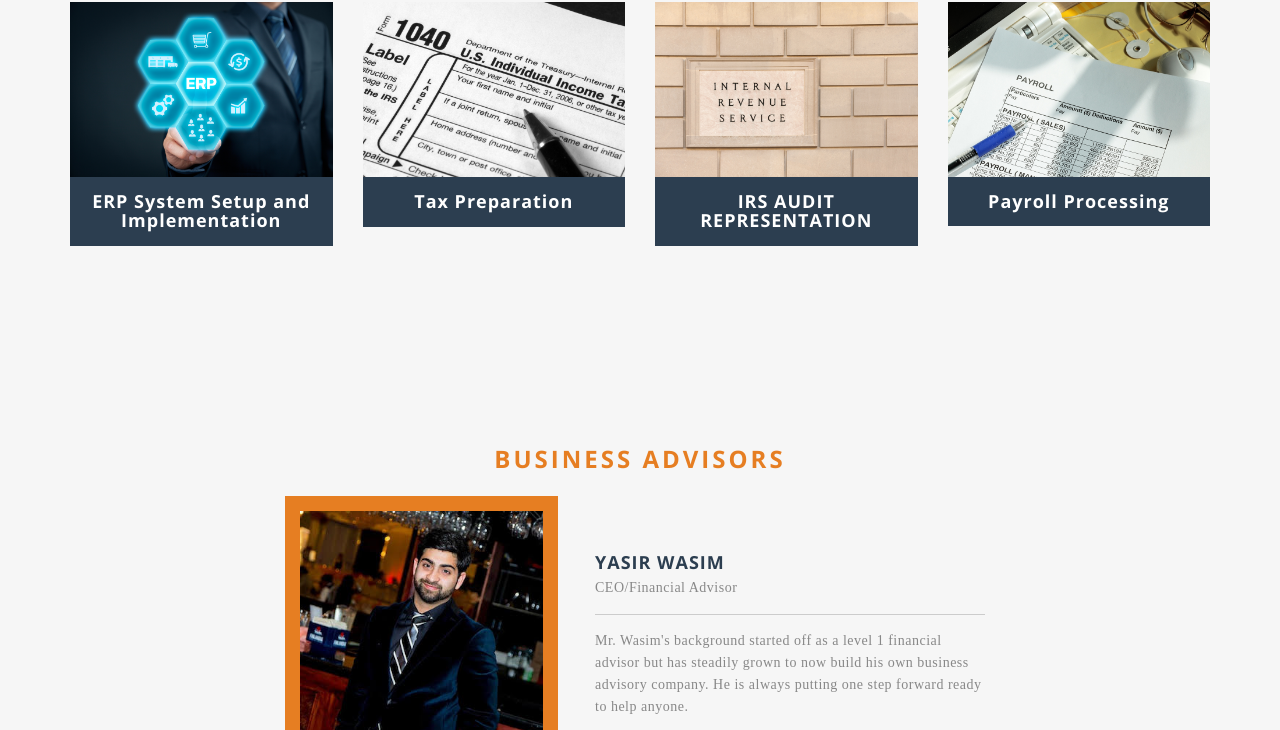
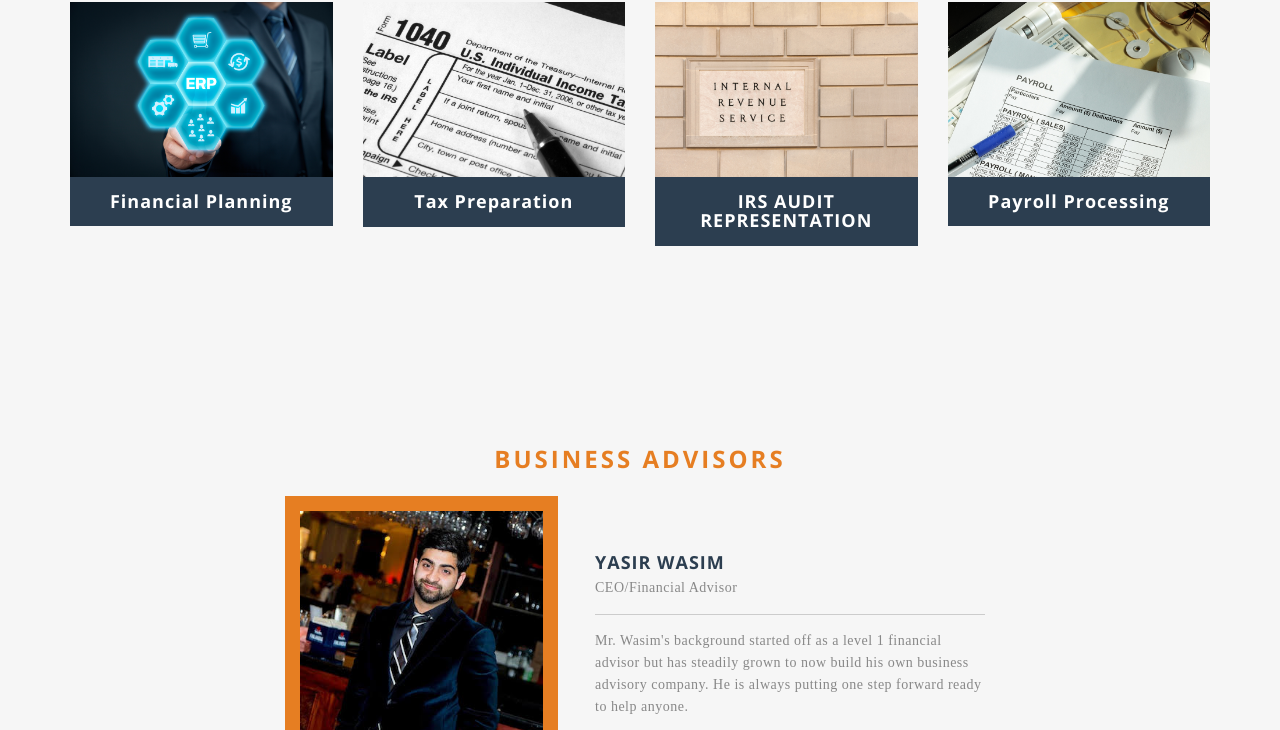
Before and after one commit to ZakiAhmed123/Wasim_Consulting, a plain HTML site: page index.html in a window 1280 px wide. Shown: the part 2039-2769 px from the top of the page. Drawn offline with nearby package versions, Linux system fonts and the light colour scheme; files that its build step writes are made by us from their sources; a web font is replaced by a local one.

Commit message:
updated erp to financial planning

```diff
--- a/index.html
+++ b/index.html
@@ -327,13 +327,13 @@ reporting, and small business ERP system setup &amp; implementation.</p>
                         </div>
                         <!-- Single Service title -->
                         <div class="single_service_title">
-                            <h4>ERP System Setup and Implementation</h4>
+                            <h4>Financial Planning</h4>
                         </div>
                         <!-- Single Service content -->
                         <div class="single_service_content">
                             <div class="table">
                                 <div class="table_cell">
-                                    <p>Lorem ipsum dolor sit amet, consectetur adipisicing elit. Omnis esse odit modi, neque laboriosam sed, nam soluta impedit, voluptate reprehenderit enim totam consectetur tempore debitis.</p>
+                                    <p>Most firms advertise financial planning. We live it. You'll have 24-hour access to your financial plan that includes real-time updates as markets change. You'll have frequent conversations and analysis regarding the how various decisions you have to make impact your plan. Professional, experienced planners and tax specialists are here to guide your decision-making.</p>
                                 </div>
                             </div>
                         </div>
```
